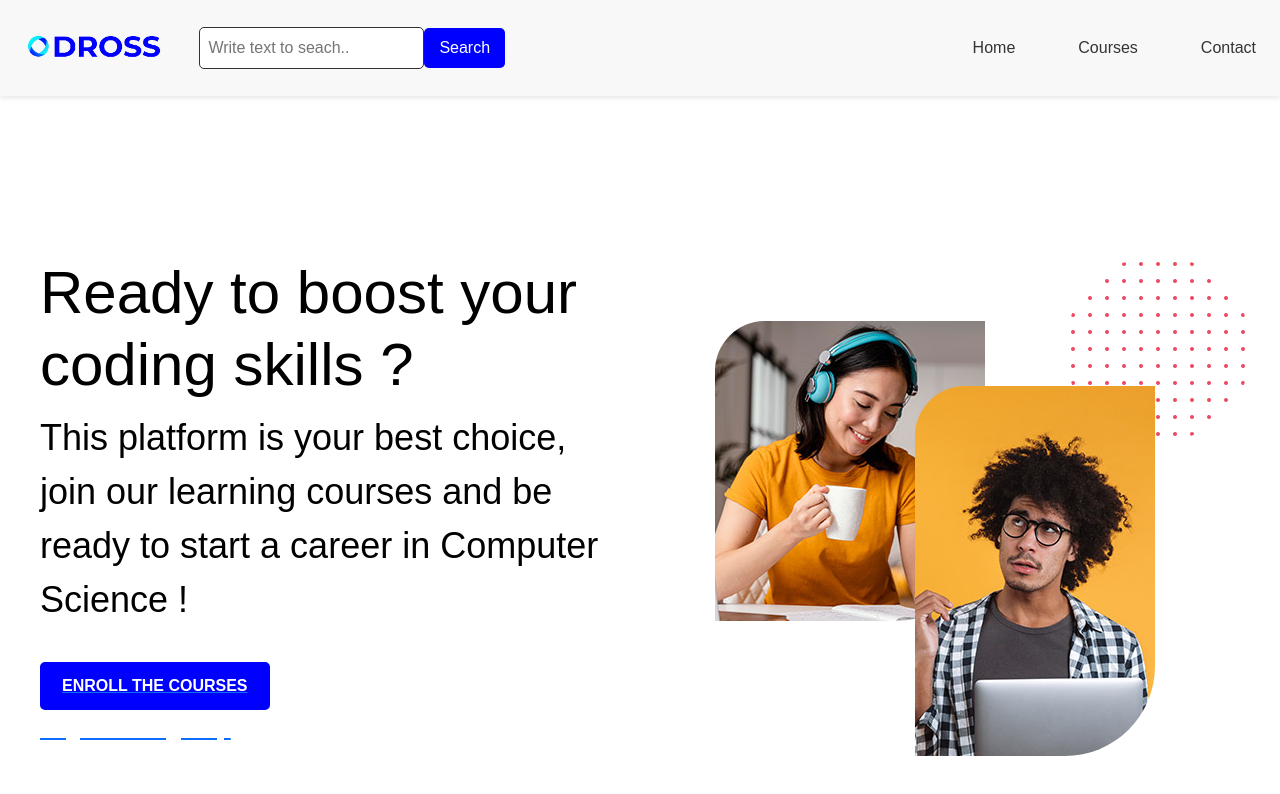
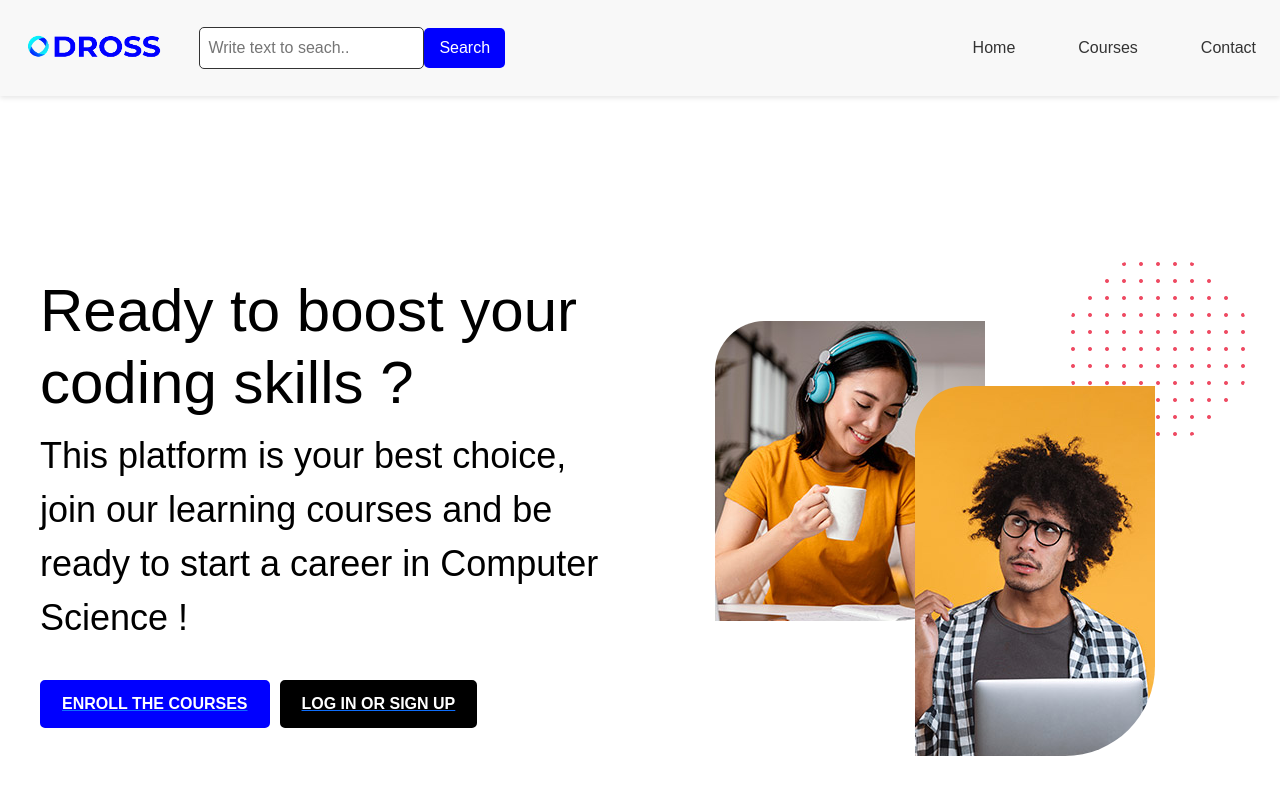
Before and after one commit to maria-bd/odross-frontend, a React (Create React App) app: page / in a window 1280 px wide. Shown: the top 794 px of the page. Built offline with nearby package versions, Linux system fonts and the light colour scheme.

Commit message:
Update HeroSection.css

```diff
--- a/src/components/HeroSection.css
+++ b/src/components/HeroSection.css
@@ -1,4 +1,15 @@
 /* HeroSection.css */
+
+a {
+  text-decoration: none; /* Remove underline */
+  color: inherit; /* Inherit the color from its parent */
+}
+
+a:visited {
+  color: inherit; /* Maintain the same color for visited links */
+  text-decoration: none; /* Remove underline for visited state */
+}
+
 .hero-section {
   margin-top: 150px;
   display: grid;
@@ -77,6 +88,7 @@
 /* Button Style */
 .button {
   margin-top: 15px;
+  margin-right: 10px;
   display: inline-block;
   padding: 10px 20px;
   font-size: 16px;
@@ -101,4 +113,29 @@
 .button-link{
   text-decoration: none;
   color: #ffffff;
+
 }
+
+.button_login {
+  margin-top: 15px;
+  display: inline-block;
+  padding: 10px 20px;
+  font-size: 16px;
+  font-weight: bold;
+  text-transform: uppercase;
+  border: 2px solid black;
+  background-color: black;
+  color: #ffffff;
+  border-radius: 5px;
+  cursor: pointer;
+  transition: background-color 0.3s, color 0.3s, border-color 0.3s;
+}
+
+.button_login:hover {
+  background-color:#e7512b ;
+  border-color: #e7512b;
+}
+
+.button_login:active {
+  transform: translateY(1px);
+}
```
